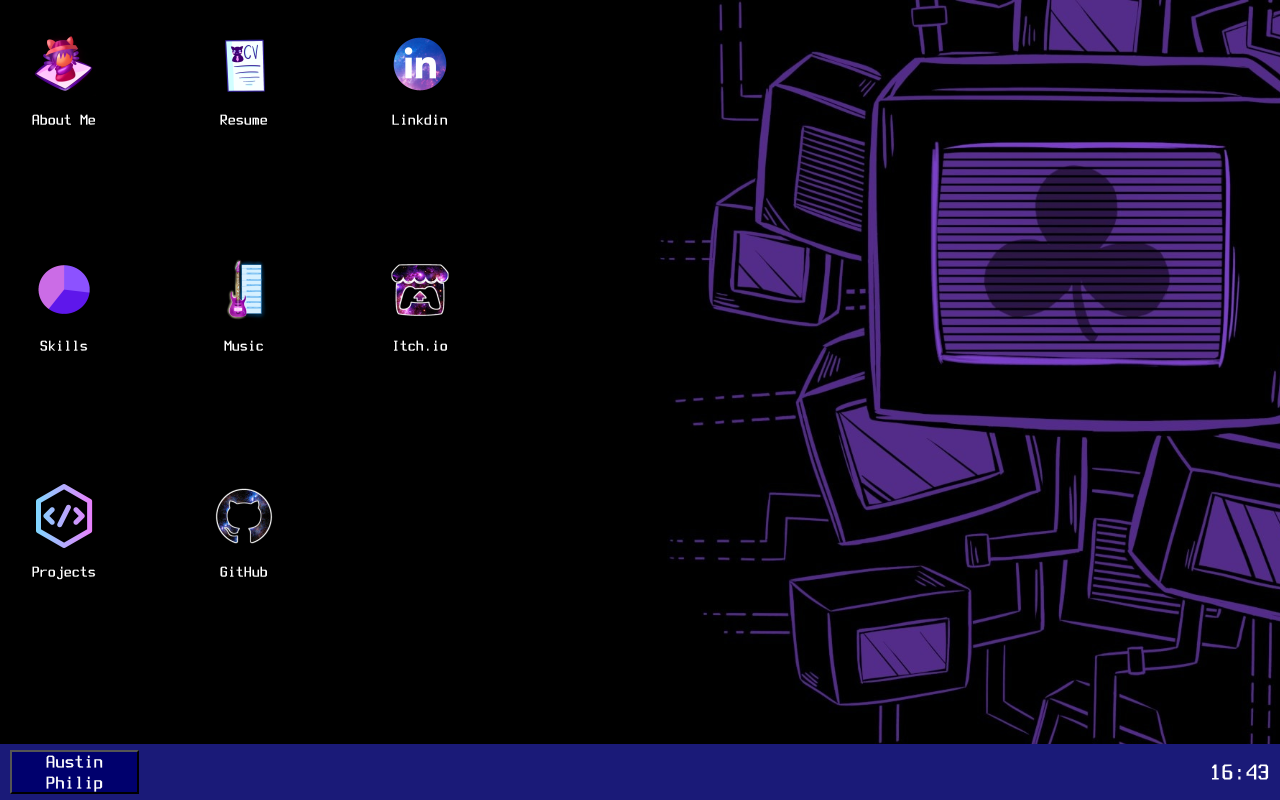
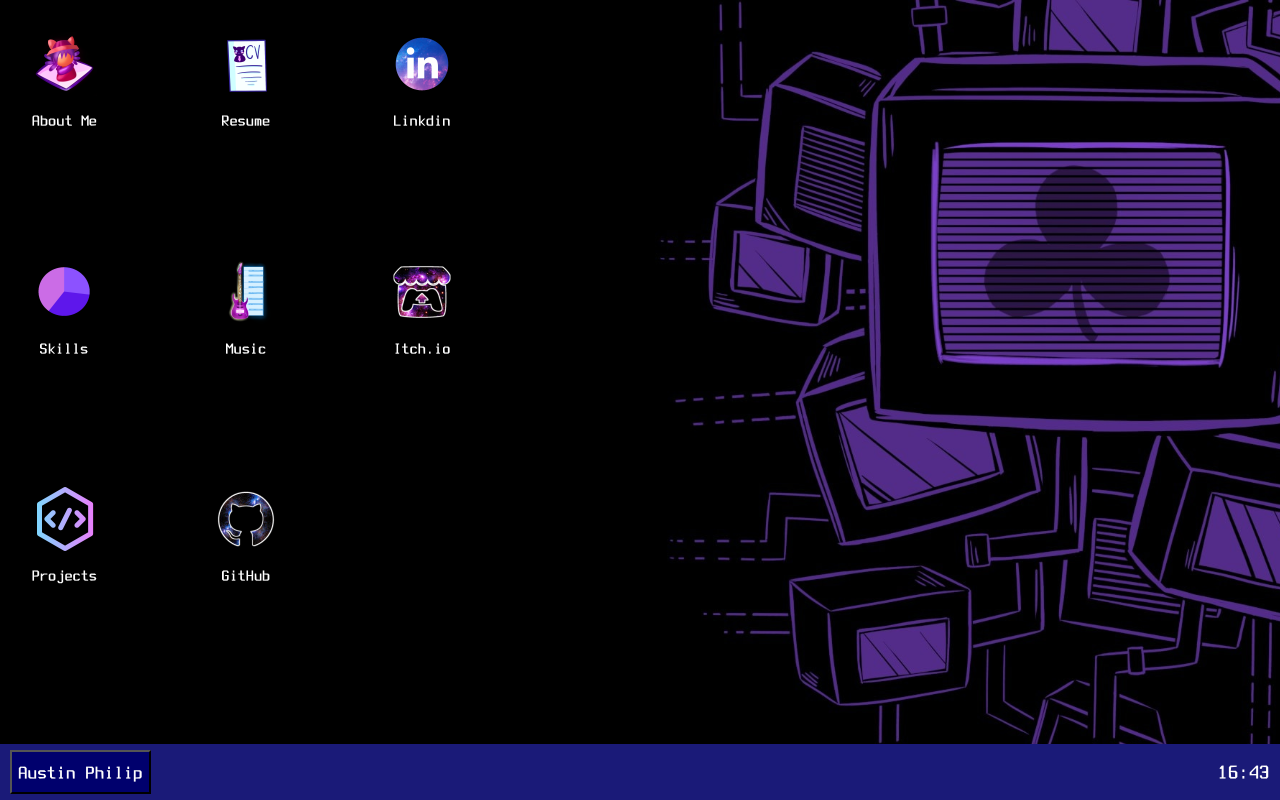
Before and after one commit to TinCanAustin/portfolio-redo, a website built with Vite: page index.html in a window 1280 px wide. Built offline with nearby package versions, Linux system fonts and the light colour scheme; files whose address does not match are found by name.

Commit message:
cleanup style

```diff
--- a/src/style.css
+++ b/src/style.css
@@ -44,6 +44,8 @@ body {
 
   padding: 3vh;
   margin: 0;
+
+  font-size: clamp(0.9rem, 0.7rem + 0.4vw, 1.1rem);
 }
 
 .icon:hover{
@@ -63,13 +65,17 @@ body {
   width: 100vw;
   height: 7vh;
 
+  min-height: 54px;
+  max-height: 64px;
+
   display: flex;
   flex-direction: row;
   justify-content: space-between;
 }
 
 #windows{
-  width: 12vw;
+  width: clamp(140px, 12vw, 220px);
+  min-width: max-content;
 
   background-color: rgb(0, 0, 109);
 
@@ -82,6 +88,14 @@ body {
   color: white;
 
   margin: 0.8vh 0.8vw;
+
+  white-space: nowrap;
+  overflow: hidden;
+  text-overflow: ellipsis;
+}
+#windows p{
+  white-space: nowrap;
+  margin: 0;
 }
 
 #tabs{
@@ -93,7 +107,7 @@ body {
   justify-content: center;
   align-items: center;
 
-  font-size: 1.5rem;
+  font-size: clamp(1rem, 0.9rem + 0.5vw, 1.4rem);
   margin: 0.8vh 0.8vw;
 
   width: fit-content;
```
